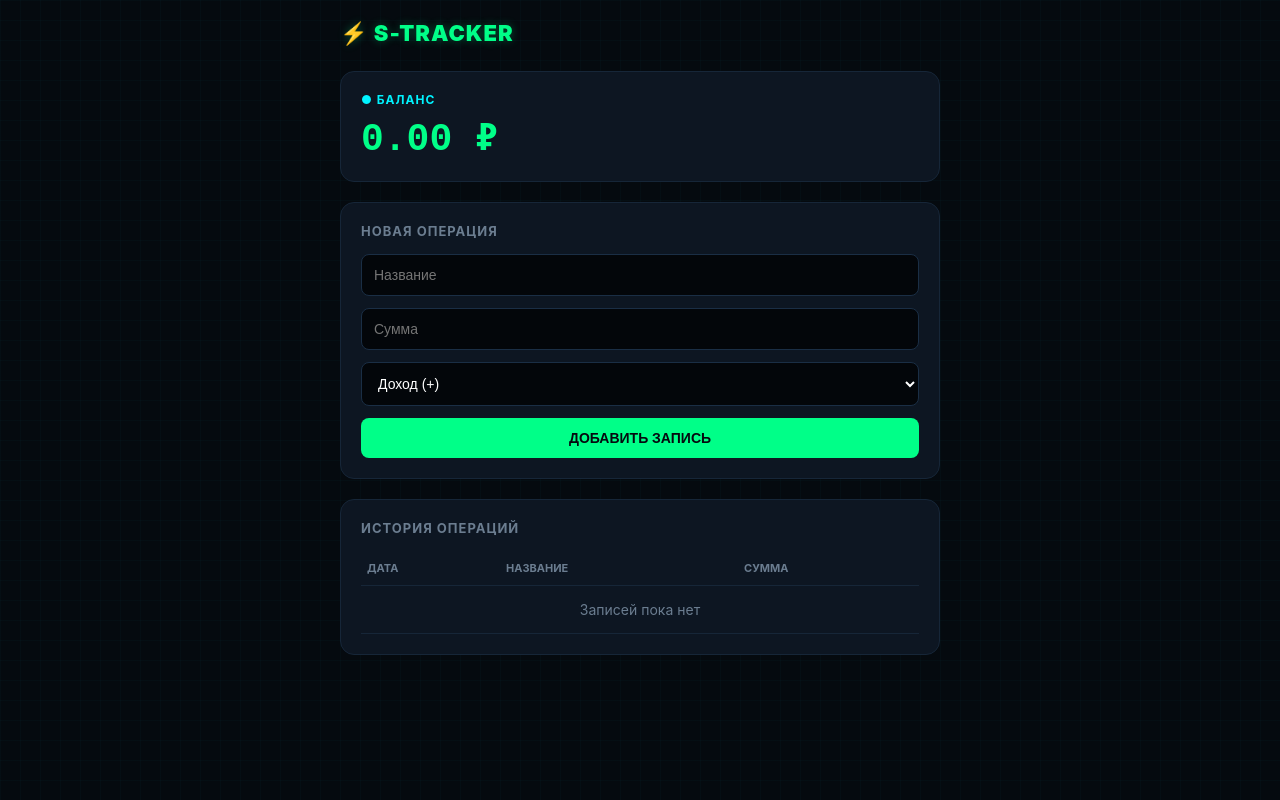
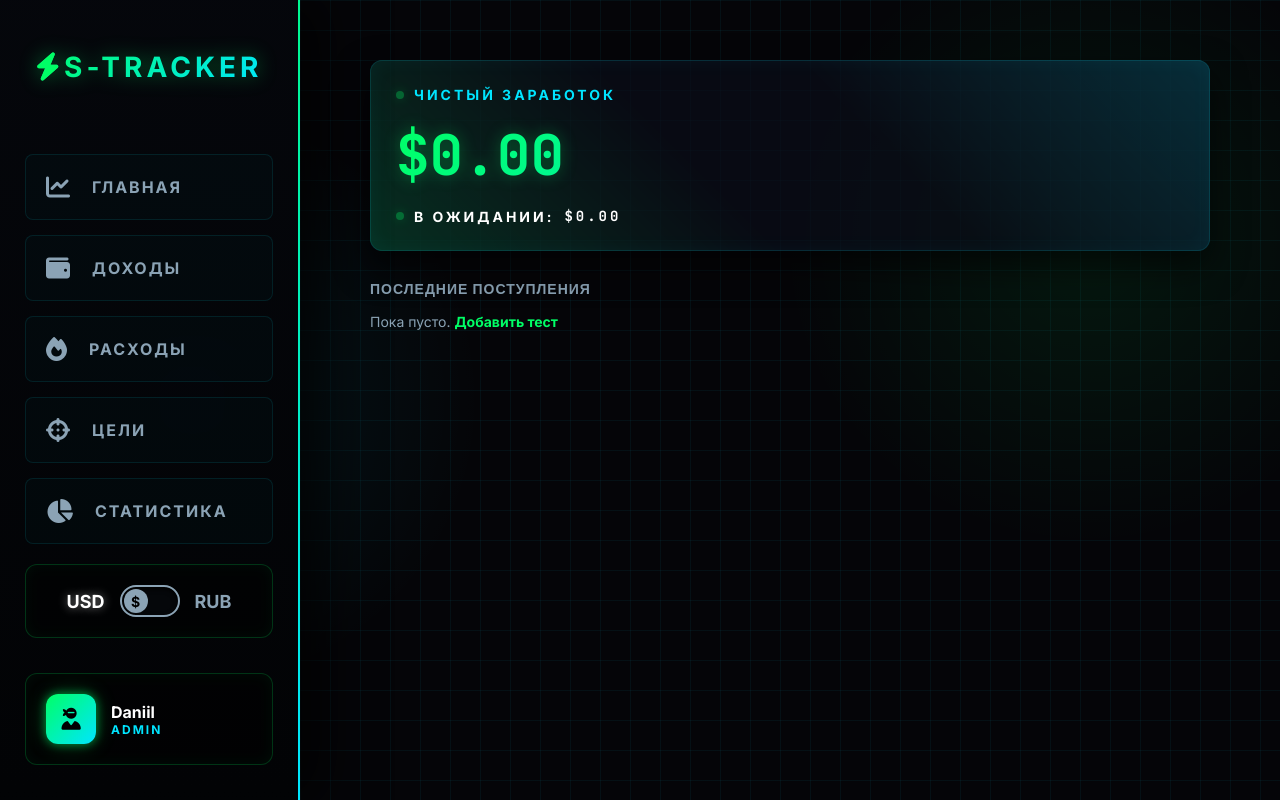
Before and after one commit to Siobaba/s-tracker, a Flask app: template templates/index.html in a window 1280 px wide. Run offline with Flask 3, Linux system fonts and the light colour scheme; the template is opened without the code that fills it, so the values that code supplies are empty; parts of the project's set-up code (start-up, migrations or seed data) failed here and were passed over.

Commit message:
Update index.html

```diff
--- a/templates/index.html
+++ b/templates/index.html
@@ -1,199 +1,35 @@
-<!DOCTYPE html>
-<html lang="ru">
-<head>
-    <meta charset="UTF-8">
-    <meta name="viewport" content="width=device-width, initial-scale=1.0">
-    <title>S-TRACKER</title>
-    <style>
-        :root {
-            --bg-color: #050a0f;
-            --card-bg: #0d1622;
-            --accent-green: #00ff88;
-            --accent-cyan: #00f3ff;
-            --text-main: #ffffff;
-            --text-muted: #6b7d90;
-            --border-color: #162638;
-        }
+{% extends 'base.html' %}
 
-        * {
-            box-sizing: border-box;
-            margin: 0;
-            padding: 0;
-        }
-
-        body {
-            background-color: var(--bg-color);
-            color: var(--text-main);
-            font-family: -apple-system, BlinkMacSystemFont, 'Segoe UI', Roboto, sans-serif;
-            padding: 20px;
-            background-image:
-                linear-gradient(rgba(0, 243, 255, 0.02) 1px, transparent 1px),
-                linear-gradient(90deg, rgba(0, 243, 255, 0.02) 1px, transparent 1px);
-            background-size: 20px 20px;
-            min-height: 100vh;
-        }
-
-        .container {
-            max-width: 600px;
-            margin: 0 auto;
-        }
-
-        .header {
-            display: flex;
-            justify-content: space-between;
-            align-items: center;
-            margin-bottom: 25px;
-        }
-
-        .logo {
-            font-size: 22px;
-            font-weight: 900;
-            color: var(--accent-green);
-            letter-spacing: 1px;
-            text-shadow: 0 0 10px rgba(0, 255, 136, 0.3);
-        }
-
-        .card {
-            background: var(--card-bg);
-            border: 1px solid var(--border-color);
-            border-radius: 14px;
-            padding: 20px;
-            margin-bottom: 20px;
-        }
-
-        .balance-label {
-            color: var(--accent-cyan);
-            font-size: 12px;
-            font-weight: 700;
-            text-transform: uppercase;
-            letter-spacing: 1px;
-            margin-bottom: 8px;
-        }
-
-        .balance-amount {
-            font-size: 38px;
-            font-weight: 900;
-            color: var(--accent-green);
-            font-family: 'Courier New', monospace;
-        }
-
-        .card-title {
-            font-size: 13px;
-            font-weight: 700;
-            color: var(--text-muted);
-            text-transform: uppercase;
-            letter-spacing: 1px;
-            margin-bottom: 15px;
-        }
-
-        input, select {
-            width: 100%;
-            background: #03060a;
-            border: 1px solid #1a2e45;
-            color: #fff;
-            padding: 12px;
-            border-radius: 8px;
-            font-size: 14px;
-            margin-bottom: 12px;
-            outline: none;
-        }
-
-        input:focus, select:focus {
-            border-color: var(--accent-cyan);
-        }
-
-        button {
-            width: 100%;
-            background: var(--accent-green);
-            color: #050a0f;
-            border: none;
-            padding: 12px;
-            border-radius: 8px;
-            font-size: 14px;
-            font-weight: 800;
-            text-transform: uppercase;
-            cursor: pointer;
-            transition: 0.2s;
-        }
-
-        button:hover {
-            box-shadow: 0 0 12px var(--accent-green);
-        }
-
-        table {
-            width: 100%;
-            border-collapse: collapse;
-            font-size: 14px;
-        }
-
-        th, td {
-            padding: 10px 6px;
-            text-align: left;
-            border-bottom: 1px solid var(--border-color);
-        }
-
-        th {
-            color: var(--text-muted);
-            font-size: 11px;
-            text-transform: uppercase;
-        }
-    </style>
-</head>
-<body>
-
-    <div class="container">
-        <div class="header">
-            <div class="logo">⚡ S-TRACKER</div>
+{% block content %}
+    <div class="card">
+        <div class="balance-title">Чистый заработок</div>
+        <div class="balance-amount">
+            <span class="money-val" data-usd="{{ received }}">${{ "%.2f"|format(received) }}</span>
         </div>
-
-        <div class="card">
-            <div class="balance-label">● Баланс</div>
-            <div class="balance-amount">{{ "%.2f"|format(total_balance) }} ₽</div>
-        </div>
-
-        <div class="card">
-            <div class="card-title">Новая операция</div>
-            <form method="POST" action="/add">
-                <input type="text" name="title" placeholder="Название" required>
-                <input type="number" step="0.01" name="amount" placeholder="Сумма" required>
-                <select name="category">
-                    <option value="Доход">Доход (+)</option>
-                    <option value="Расход">Расход (-)</option>
-                </select>
-                <button type="submit">Добавить запись</button>
-            </form>
-        </div>
-
-        <div class="card">
-            <div class="card-title">История операций</div>
-            <table>
-                <thead>
-                    <tr>
-                        <th>Дата</th>
-                        <th>Название</th>
-                        <th>Сумма</th>
-                    </tr>
-                </thead>
-                <tbody>
-                    {% for tx in transactions %}
-                    <tr>
-                        <td style="color: var(--text-muted); font-size: 11px;">{{ tx.date }}</td>
-                        <td>{{ tx.title }}</td>
-                        <td style="font-weight: 700; font-family: monospace; color: {{ 'var(--accent-green)' if tx.category == 'Доход' else '#ff4d4d' }};">
-                            {{ "+" if tx.category == 'Доход' else "-" }}{{ "%.2f"|format(tx.amount) }} ₽
-                        </td>
-                    </tr>
-                    {% else %}
-                    <tr>
-                        <td colspan="3" style="text-align: center; color: var(--text-muted); padding: 15px;">
-                            Записей пока нет
-                        </td>
-                    </tr>
-                    {% endfor %}
-                </tbody>
-            </table>
+        <div class="balance-title" style="color: var(--status-orange);">
+            В ожидании: <span class="money-val" data-usd="{{ expected }}">${{ "%.2f"|format(expected) }}</span>
         </div>
     </div>
 
-</body>
-</html>
+    <h3 style="margin-bottom: 14px; text-transform: uppercase; font-size: 14px; letter-spacing: 1px; color: var(--text-muted);">
+        Последние поступления
+    </h3>
+
+    <div class="tx-list">
+        {% for item in incomes %}
+            <div class="tx-item status-{{ item.status }}">
+                <div class="tx-info">
+                    <h4>{{ item.source }}</h4>
+                    <span>{{ item.date }} &bull; {{ item.comment }}</span>
+                </div>
+                <div class="tx-amount">
+                    <span class="money-val" data-usd="{{ item.amount }}">+${{ "%.2f"|format(item.amount) }}</span>
+                </div>
+            </div>
+        {% else %}
+            <p style="color: var(--text-muted); font-size: 14px;">
+                Пока пусто. <a href="/add_test" style="color: var(--neon-green); text-decoration: none; font-weight: bold;">Добавить тест</a>
+            </p>
+        {% endfor %}
+    </div>
+{% endblock %}
```
